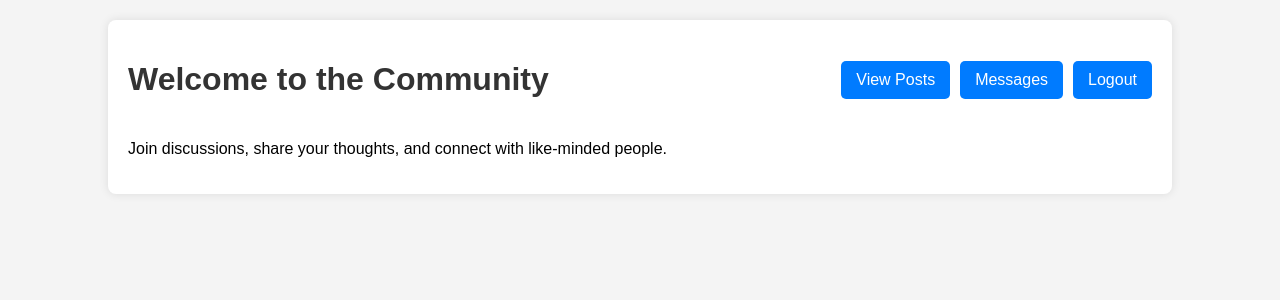
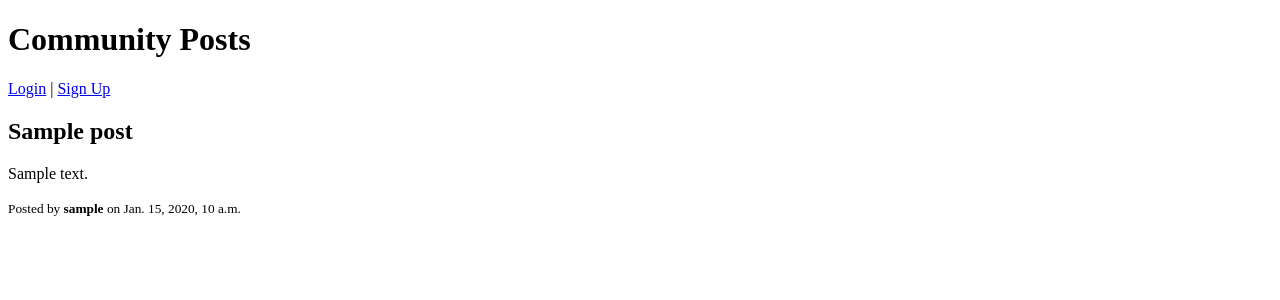
Before and after one commit to SYM-Hacks/CalgaryHacks2025, a Django app: template app/forum/templates/forum/home.html in a window 1280 px wide. Shown: the top 300 px of the page. Run offline with Django 5.2, Linux system fonts and the light colour scheme; the template is opened without the code that fills it: values that come from a table or form of the project are taken from there, others are empty; tables that the repository leaves empty hold one stand-in row (values such as "Sample post").

Commit message:
added login

```diff
--- a/app/app/urls.py
+++ b/app/app/urls.py
@@ -16,13 +16,17 @@ Including another URLconf
 """
 
 
+
+
 from django.contrib import admin
 from django.urls import path, include
+from django.contrib.auth.views import LoginView
 from forum.views import home, signup
 
 urlpatterns = [
     path('admin/', admin.site.urls),
-    path('', home, name='home'),
-    path('accounts/', include('django.contrib.auth.urls')),  # Built-in Django authentication
-    path('signup/', signup, name='signup'),  # Custom signup page
+    path('accounts/login/', LoginView.as_view(), name='login'),  # Custom login page
+    path('signup/', signup, name='signup'),
+    path('', home, name='home'),  # Home is now protected (only logged-in users can access)
+    path('accounts/', include('django.contrib.auth.urls')),  # Default auth system
 ]
--- a/app/forum/templates/forum/home.html
+++ b/app/forum/templates/forum/home.html
@@ -3,23 +3,28 @@
 <head>
     <meta charset="UTF-8">
     <meta name="viewport" content="width=device-width, initial-scale=1.0">
-    <title>Home - Community</title>
-    <link rel="stylesheet" href="styles.css">
+    <title>Community Posts</title>
 </head>
 <body>
     <div class="container">
-        <header>
-            <h1>Welcome to the Community</h1>
-            <nav>
-                <a href="posts.html" class="btn">View Posts</a>
-                <a href="messaging.html" class="btn">Messages</a>
-                <a href="login.html" class="btn">Logout</a>
-            </nav>
-        </header>
+        <h1>Community Posts</h1>
 
-        <section class="intro">
-            <p>Join discussions, share your thoughts, and connect with like-minded people.</p>
-        </section>
+        {% if user.is_authenticated %}
+            <p>Welcome, {{ user.username }}! <a href="{% url 'logout' %}">Logout</a></p>
+            <a href="{% url 'create_post' %}">Create New Post</a>
+        {% else %}
+            <p><a href="{% url 'login' %}">Login</a> | <a href="{% url 'signup' %}">Sign Up</a></p>
+        {% endif %}
+
+        {% for post in posts %}
+            <div class="post">
+                <h2>{{ post.title }}</h2>
+                <p>{{ post.content }}</p>
+                <small>Posted by <strong>{{ post.user.username }}</strong> on {{ post.created_at }}</small>
+            </div>
+        {% empty %}
+            <p>No posts yet. Be the first to post!</p>
+        {% endfor %}
     </div>
 </body>
 </html>
```
Also changed, not shown: app/forum/templates/forum/registration/login.html (added, +17 -0 lines), app/forum/templates/forum/signup.html (added, +17 -0 lines), app/forum/views.py (+7 -18 lines).
